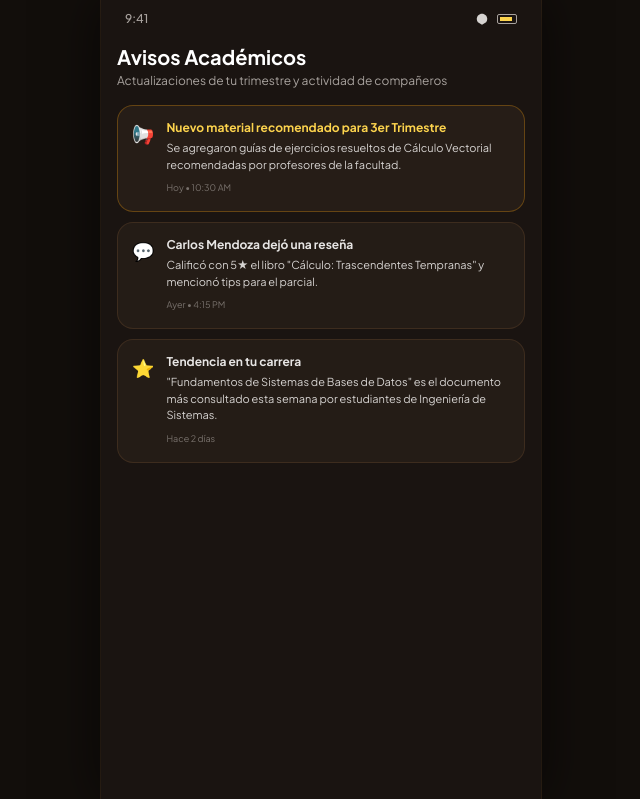
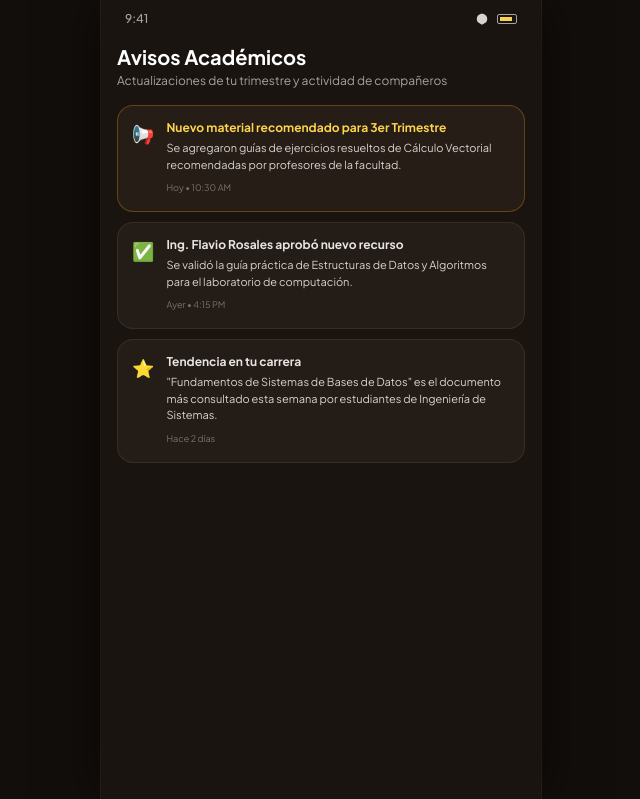
Before and after one commit to oscakr/Caramel, a FastAPI app: template app/templates/notifications.html in a window 1280 px wide. Shown: the part 44-843 px from the top of the page, without its empty margins (319-959 px from the left). Run offline with FastAPI, Linux system fonts and the light colour scheme; the template is opened without the code that fills it, so the values that code supplies are empty; parts of the project's set-up code (start-up, migrations or seed data) failed here and were passed over; some libraries are stand-ins or nearby versions.

Commit message:
fix: replace mock name Carlos Mendoza with official faculty notification

```diff
--- a/app/templates/notifications.html
+++ b/app/templates/notifications.html
@@ -20,10 +20,10 @@
     </div>
 
     <div class="p-3.5 rounded-2xl bg-[#241c16] border border-caramel-500/15 flex space-x-3 items-start">
-      <span class="text-lg">💬</span>
+      <span class="text-lg">✅</span>
       <div class="space-y-1">
-        <h4 class="text-xs font-bold text-stone-200">Carlos Mendoza dejó una reseña</h4>
-        <p class="text-[11px] text-stone-300">Calificó con 5★ el libro "Cálculo: Trascendentes Tempranas" y mencionó tips para el parcial.</p>
+        <h4 class="text-xs font-bold text-stone-200">Ing. Flavio Rosales aprobó nuevo recurso</h4>
+        <p class="text-[11px] text-stone-300">Se validó la guía práctica de Estructuras de Datos y Algoritmos para el laboratorio de computación.</p>
         <span class="text-[9px] text-stone-500">Ayer • 4:15 PM</span>
       </div>
     </div>
```
